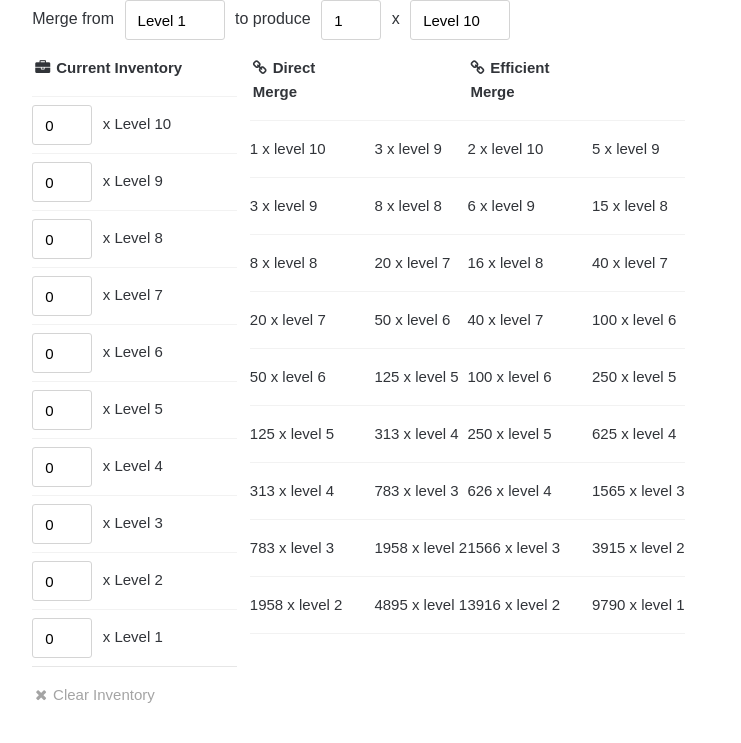
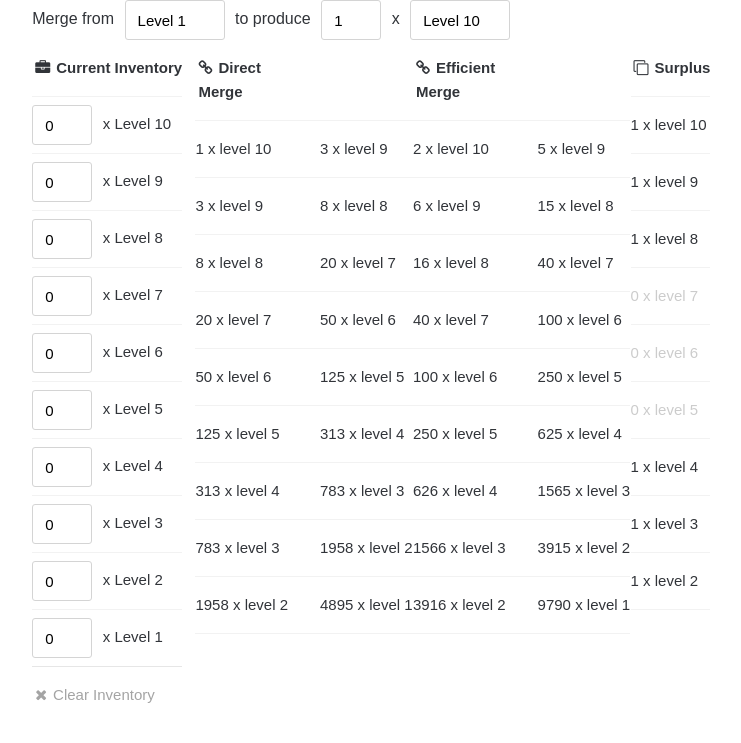
Before and after one commit to Tehl/dragon-calculator, a React app: page / in a window 1280 px wide. Shown: the whole page, without its empty margins (288-1029 px from the left). Built offline with nearby package versions, Linux system fonts and the light colour scheme.

Commit message:
Add surplus calculation
Refactor Results to MergeChain
Add MergeSurplus for efficient merge

```diff
--- a/src/components/App.js
+++ b/src/components/App.js
@@ -1,7 +1,8 @@
 import React from "react";
 import Options from "./Options/Container";
 import Inventory from "./Inventory/Container";
-import Results from "./Results/Container";
+import MergeChain from "./MergeChain/Container";
+import MergeSurplus from "./MergeSurplus/Container";
 
 const App = () => (
   <div className="row">
@@ -12,14 +13,17 @@ const App = () => (
         </div>
       </div>
       <div className="row gutters">
-        <div className="col col-4">
+        <div className="col col-3">
           <Inventory />
         </div>
         <div className="col col-4">
-          <Results title="Direct Merge" efficient={false} />
+          <MergeChain title="Direct Merge" efficient={false} />
         </div>
         <div className="col col-4">
-          <Results title="Efficient Merge" efficient={true} />
+          <MergeChain title="Efficient Merge" efficient={true} />
+        </div>
+        <div className="col col-1">
+          <MergeSurplus />
         </div>
       </div>
     </div>
--- a/src/components/Results/Container.js
+++ b/src/components/MergeChain/Container.js
@@ -2,8 +2,8 @@ import { connect } from "react-redux";
 import {
   getDirectMergeChain,
   getEfficientMergeChain
-} from "../../logic/mergeChains";
-import Results from "./Results";
+} from "../../logic/chains";
+import MergeChain from "./MergeChain";
 
 const mapStateToProps = (state, ownProps) => {
   let steps;
@@ -19,6 +19,6 @@ const mapStateToProps = (state, ownProps) => {
   };
 };
 
-const ResultsContainer = connect(mapStateToProps)(Results);
+const MergeChainContainer = connect(mapStateToProps)(MergeChain);
 
-export default ResultsContainer;
+export default MergeChainContainer;
--- a/src/components/Results/Results.js
+++ b/src/components/MergeChain/MergeChain.js
@@ -1,6 +1,6 @@
 import React from "react";
 
-import "./Results.less";
+import "./MergeChain.less";
 
 const PreviousValue = ({ step }) => {
   let className;
@@ -24,8 +24,8 @@ const NextValue = ({ step }) => (
   </span>
 );
 
-const Results = ({ steps, title }) => (
-  <div className="merge-results">
+const MergeChain = ({ steps, title }) => (
+  <div className="merge-chain">
     <table>
       <thead>
         <tr>
@@ -49,4 +49,4 @@ const Results = ({ steps, title }) => (
   </div>
 );
 
-export default Results;
+export default MergeChain;
--- a/src/components/Results/Results.less
+++ b/src/components/MergeChain/MergeChain.less
@@ -1,6 +1,6 @@
 @import "../../utility/utility.less";
 
-.merge-results {
+.merge-chain {
   span {
     white-space: nowrap;
   }
--- /dev/null
+++ b/src/components/MergeSurplus/Container.js
@@ -0,0 +1,13 @@
+import { connect } from "react-redux";
+import { getEfficientMergeSurplus } from "../../logic/surplus";
+import MergeSurplus from "./MergeSurplus";
+
+const mapStateToProps = state => {
+  return {
+    levels: getEfficientMergeSurplus(state)
+  };
+};
+
+const MergeSurplusContainer = connect(mapStateToProps)(MergeSurplus);
+
+export default MergeSurplusContainer;
--- /dev/null
+++ b/src/components/MergeSurplus/MergeSurplus.js
@@ -0,0 +1,26 @@
+import React from "react";
+
+import "./MergeSurplus.less";
+
+const MergeSurplus = ({ levels }) => (
+  <div className="merge-surplus">
+    <table>
+      <thead>
+        <tr>
+          <th className="header">Surplus</th>
+        </tr>
+      </thead>
+      <tbody>
+        {levels.map((level, idx) => (
+          <tr key={idx} className={level.surplus ? "has-surplus" : undefined}>
+            <td>
+              {level.surplus} x level {level.level}
+            </td>
+          </tr>
+        ))}
+      </tbody>
+    </table>
+  </div>
+);
+
+export default MergeSurplus;
--- /dev/null
+++ b/src/components/MergeSurplus/MergeSurplus.less
@@ -0,0 +1,20 @@
+@import "../../utility/utility.less";
+
+.merge-surplus {
+  .header {
+    padding-left: 3px;
+
+    &:before {
+      .icon("\f24d");
+      font-weight: normal;
+    }
+  }
+
+  td {
+    color: #CCC;
+  }
+
+  .has-surplus td {
+    color: #313439;
+  }
+}
--- a/src/logic/mergeChains.js
+++ b/src/logic/chains.js
@@ -1,10 +1,7 @@
 import { createSelector } from "reselect";
 import mergeReduce from "./mergeReduce";
-
-const getTargetValue = state => state.options.targetValue;
-const getFromLevel = state => state.options.fromLevel;
-const getToLevel = state => state.options.toLevel;
-const getInventory = state => state.inventory;
+import { getFromLevel, getToLevel, getTargetValue } from "../reducers/options";
+import { getInventory } from "../reducers/inventory";
 
 const getMergeChain = efficient => (
   targetValue,
--- /dev/null
+++ b/src/logic/surplus.js
@@ -0,0 +1,33 @@
+import { createSelector } from "reselect";
+import { getTargetValue } from "../reducers/options";
+import { getEfficientMergeChain } from "./chains";
+
+function calculateSurplus(targetValue, chain) {
+  const values = [];
+
+  for (let i = 0; i < chain.length; i += 1) {
+    let required;
+    if (i === 0) {
+      required = targetValue;
+    } else {
+      required = chain[i - 1].nextValue;
+    }
+    const produced = chain[i].previousValue;
+    const surplus = Math.max(produced - required, 0);
+
+    values.push({
+      level: chain[i].previousRadix,
+      surplus: surplus
+    });
+  }
+
+  return values;
+}
+
+const getEfficientMergeSurplus = createSelector(
+  getTargetValue,
+  getEfficientMergeChain,
+  calculateSurplus
+);
+
+export { getEfficientMergeSurplus };
--- a/src/reducers/inventory.js
+++ b/src/reducers/inventory.js
@@ -19,6 +19,10 @@ const inventory = (state = defaultState, action) => {
   }
 };
 
+const getInventory = state => state.inventory;
+
 export default inventory;
 
 export { INVENTORY_UPDATED, INVENTORY_CLEARED };
+
+export { getInventory };
--- a/src/reducers/options.js
+++ b/src/reducers/options.js
@@ -34,6 +34,12 @@ const options = (state = defaultState, action) => {
   }
 };
 
+const getTargetValue = state => state.options.targetValue;
+const getFromLevel = state => state.options.fromLevel;
+const getToLevel = state => state.options.toLevel;
+
 export default options;
 
 export { FROM_LEVEL_CHANGED, TO_LEVEL_CHANGED, TARGET_VALUE_CHANGED };
+
+export { getTargetValue, getFromLevel, getToLevel };
```
Also changed, not shown: src/components/MergeSurplus/Comparison.less (added, +12 -0 lines).
